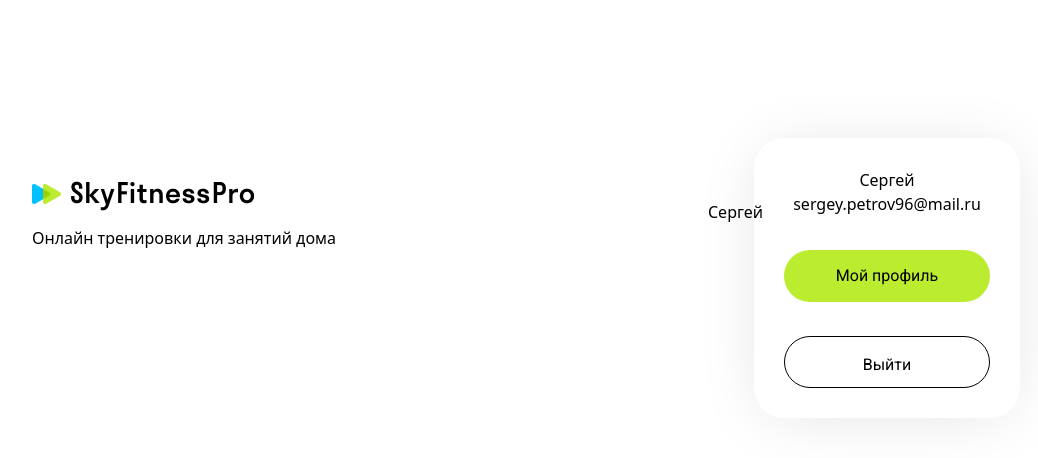
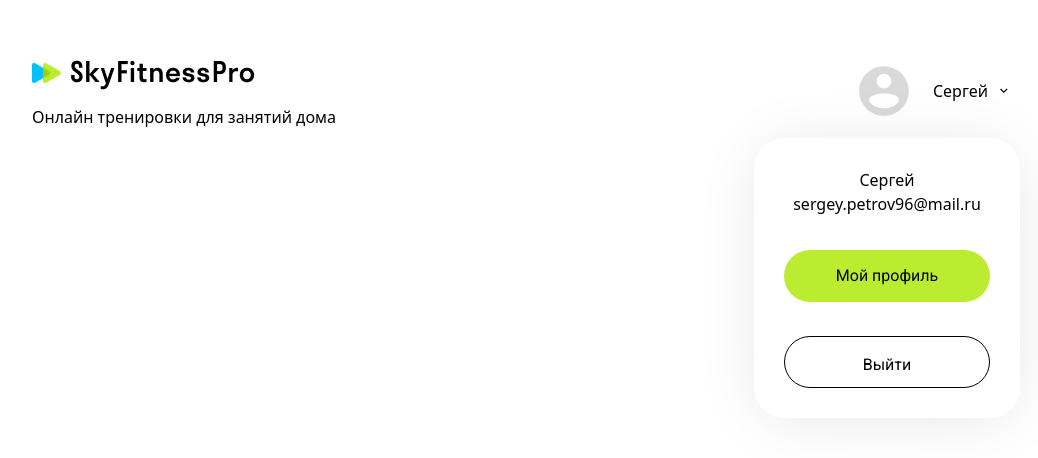
Before and after one commit to ruslankrivilin/SkyFitnessPro_TeamDev, a React (Vite) app: page / in a window 1280 px wide. Shown: the top 458 px of the page, without its empty margins (120-1158 px from the left). Built offline with nearby package versions, Linux system fonts and the light colour scheme.

Commit message:
Верстка userBlocK(svg)

```diff
--- a/src/components/Common/Header/Header.tsx
+++ b/src/components/Common/Header/Header.tsx
@@ -18,24 +18,22 @@ export default function Header() {
         </div>
       </div>
 
-
       {/* <button
         className="h-[52px] w-[103px] rounded-buttonRadius bg-mainColor px-btnX py-btnY text-center font-defaultFont font-normal text-black hover:bg-mainHover"
       >
         Войти
       </button> */}
 
-
       {/* Если пользователь авторизован, то user Блок */}
-      <div>
-        <svg className="">
-           <use xlinkHref="public/icons/profile_icon.svg" />
+      <div className="flex items-center ">
+        <svg className="w-[50px] h-[50px] m-[16px]">
+          <use xlinkHref="./public/icons/sprite.svg#icon-profile" />
         </svg>
 
-        <div>
-          <div>Сергей</div>
-          <svg className="">
-           <use xlinkHref="public/icons/user_arrow_icon.svg" />
+        <div className="ml-2 flex items-center">
+          <div className="mr-[12px]">Сергей</div>
+          <svg className="w-[8px] h-[8px]">
+            <use xlinkHref="./public/icons/sprite.svg#icon-user-arrow" />
           </svg>
         </div>
       </div>
```
